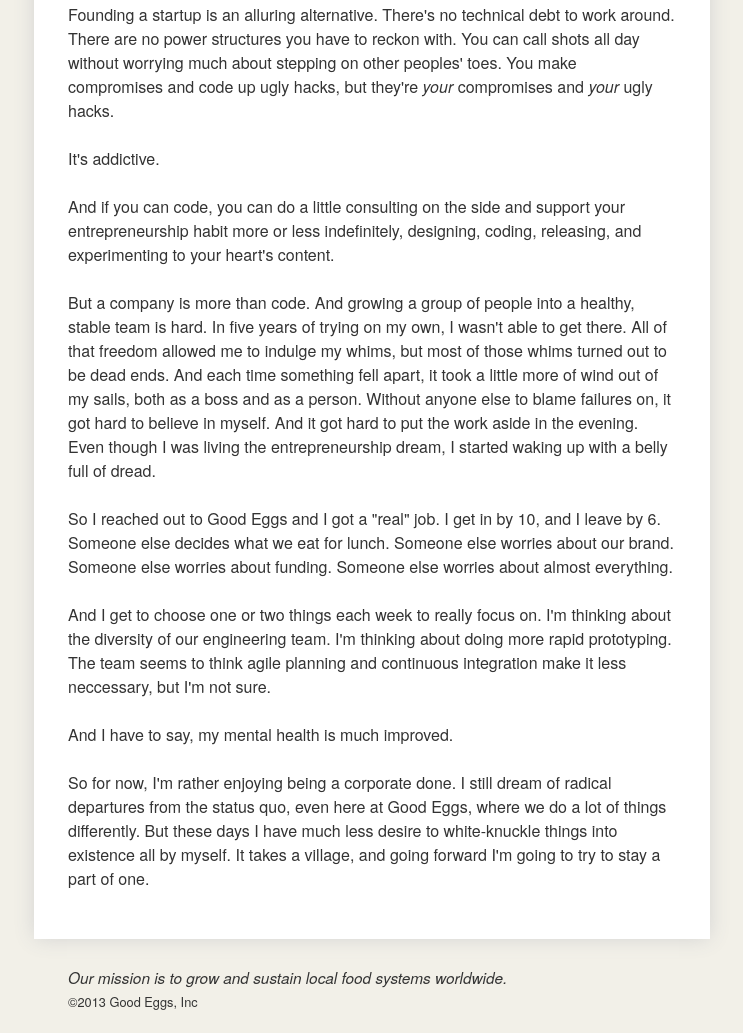
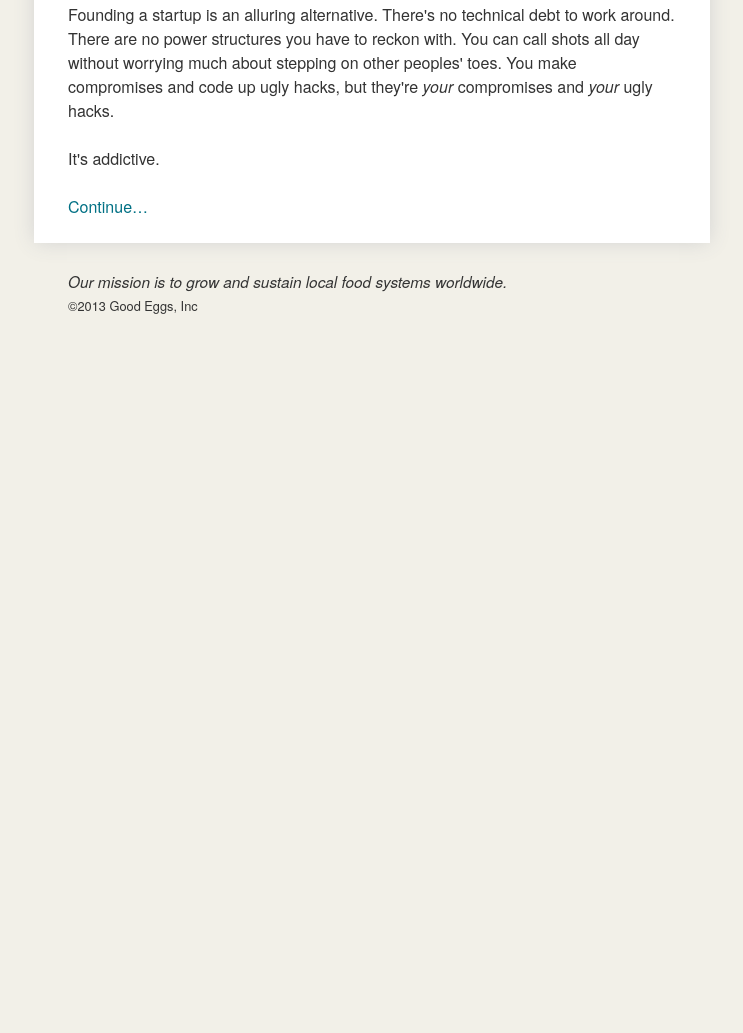
Before and after one commit to goodeggs/bites, a plain HTML site: page authors/erik_pukinskis/index.html in a window 1280 px wide. Shown: the part 698-1731 px from the top of the page, without its empty margins (268-1011 px from the left). After the commit the page ends 1035 px from the top, so only its background shows below. Drawn offline with Linux system fonts and the light colour scheme.

Commit message:
Released from master:bf3e9e1

```diff
--- a/authors/erik_pukinskis/index.html
+++ b/authors/erik_pukinskis/index.html
@@ -9,10 +9,4 @@ ga('send', 'pageview');</script></head><body><header><h1><a href="../../">Bites<
 <p>I like design and development because they are super creative, but I can&#39;t resist applying that creativity to management philosophies, corporate structures, and every other aspect of a business. That can make it hard to work for other people, who will inevitably have different ideas about how things should work.</p>
 <p>Founding a startup is an alluring alternative. There&#39;s no technical debt to work around. There are no power structures you have to reckon with. You can call shots all day without worrying much about stepping on other peoples&#39; toes. You make compromises and code up ugly hacks, but they&#39;re <em>your</em> compromises and <em>your</em> ugly hacks.</p>
 <p>It&#39;s addictive.</p>
-<p>And if you can code, you can do a little consulting on the side and support your entrepreneurship habit more or less indefinitely, designing, coding, releasing, and experimenting to your heart&#39;s content.</p>
-<p>But a company is more than code. And growing a group of people into a healthy, stable team is hard. In five years of trying on my own, I wasn&#39;t able to get there. All of that freedom allowed me to indulge my whims, but most of those whims turned out to be dead ends. And each time something fell apart, it took a little more of wind out of my sails, both as a boss and as a person. Without anyone else to blame failures on, it got hard to believe in myself. And it got hard to put the work aside in the evening. Even though I was living the entrepreneurship dream, I started waking up with a belly full of dread.</p>
-<p>So I reached out to Good Eggs and I got a &quot;real&quot; job. I get in by 10, and I leave by 6. Someone else decides what we eat for lunch. Someone else worries about our brand. Someone else worries about funding. Someone else worries about almost everything.</p>
-<p>And I get to choose one or two things each week to really focus on. I&#39;m thinking about the diversity of our engineering team. I&#39;m thinking about doing more rapid prototyping. The team seems to think agile planning and continuous integration make it less neccessary, but I&#39;m not sure.</p>
-<p>And I have to say, my mental health is much improved.</p>
-<p>So for now, I&#39;m rather enjoying being a corporate done. I still dream of radical departures from the status quo, even here at Good Eggs, where we do a lot of things differently. But these days I have much less desire to white-knuckle things into existence all by myself. It takes a village, and going forward I&#39;m going to try to stay a part of one.</p>
-</div></article></div></div></div><footer><div class="mission">Our mission is to grow and sustain local food systems worldwide.</div><p>©2013 Good Eggs, Inc</p></footer></body></html>
+</div><footer><a rel="full-article" href="../../posts/frying-pan/">Continue…</a></footer></article></div></div></div><footer><div class="mission">Our mission is to grow and sustain local food systems worldwide.</div><p>©2013 Good Eggs, Inc</p></footer></body></html>
```
Also changed, not shown: index.html (+1 -7 lines), posts/frying-pan/index.html (+5 -3 lines), 1 other file.
